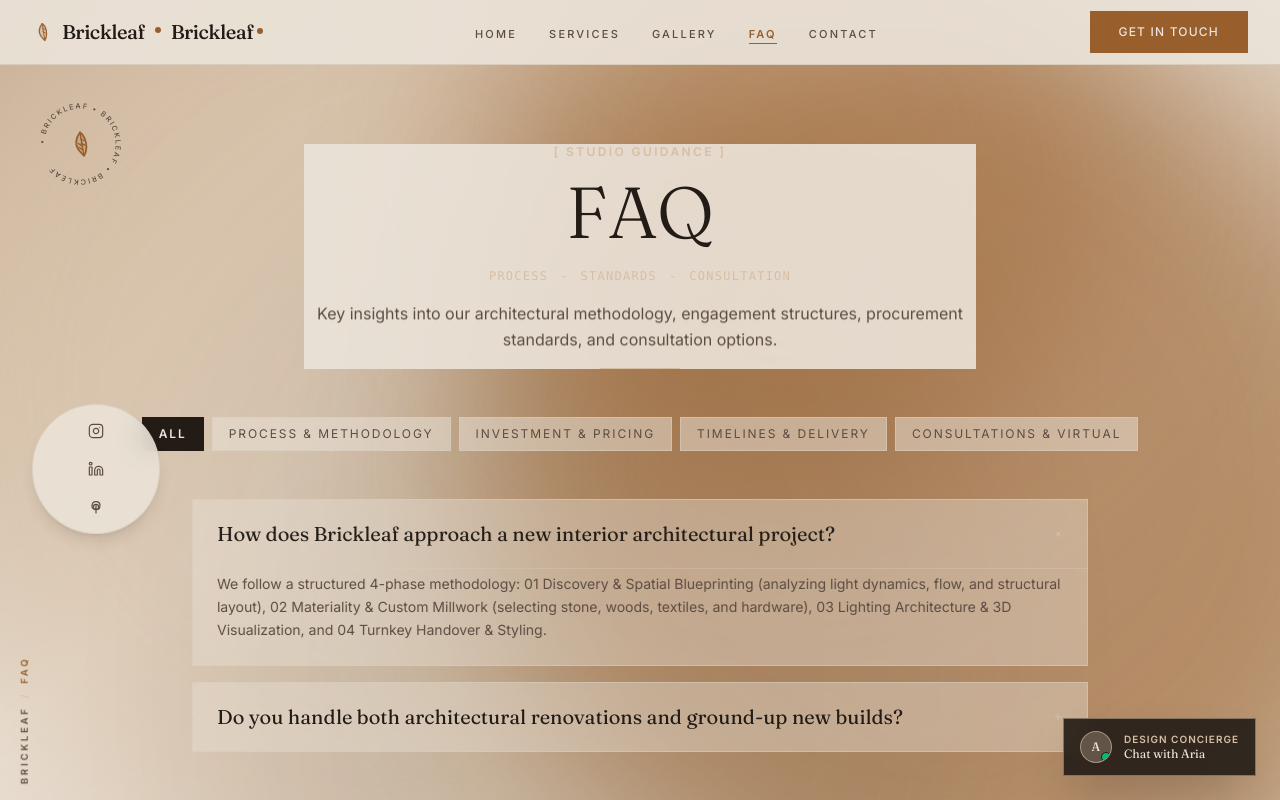
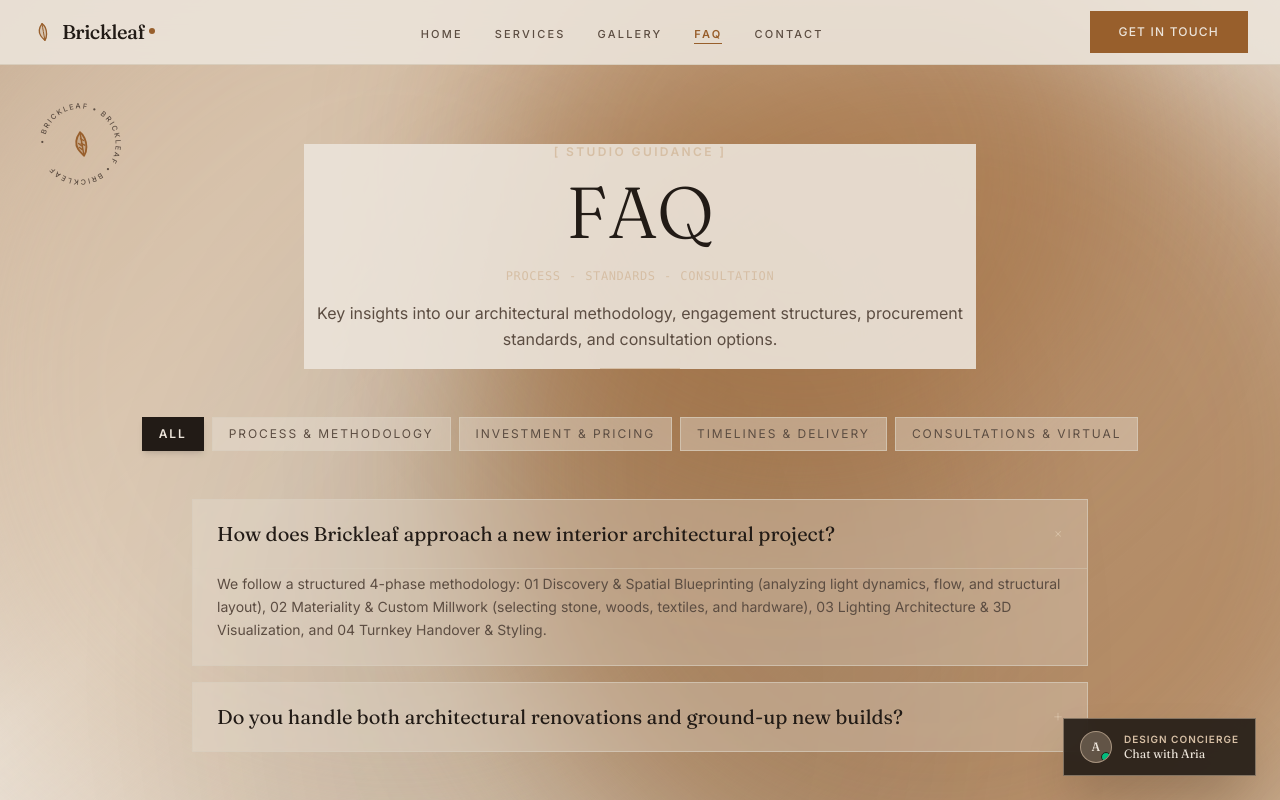
Before and after one commit to ritesh-prajan/Brickleaf, a React (Vite) app: page /faq in a window 1280 px wide. Shown: the top 800 px of the page. Built offline with nearby package versions, Linux system fonts and the light colour scheme.

Commit message:
fix(ui): static header logo, unify page background shades, and isolate social pill to contact page

```diff
--- a/src/components/faq/FaqAccordion.jsx
+++ b/src/components/faq/FaqAccordion.jsx
@@ -73,8 +73,8 @@ export default function FaqAccordion() {
               onClick={() => setActiveCategory(cat)}
               className={`px-4 py-2 text-xs uppercase tracking-[0.16em] transition-all duration-200 border ${
                 isActive
-                  ? 'bg-ink text-cream border-ink font-semibold'
-                  : 'bg-cream/50 text-ink-soft border-line/60 hover:border-sand hover:text-ink'
+                  ? 'bg-ink text-cream border-ink font-semibold shadow-md'
+                  : 'bg-cream/40 text-ink-soft border-line/70 hover:border-amber hover:text-ink'
               }`}
             >
               {cat}
@@ -89,7 +89,7 @@ export default function FaqAccordion() {
           return (
             <div
               key={item.id}
-              className="faq-item border border-line/60 bg-cream/40 transition-colors duration-200 hover:border-sand will-change-transform"
+              className="faq-item border border-line/70 bg-cream/30 backdrop-blur-[2px] transition-all duration-200 hover:border-amber will-change-transform"
             >
               <button
                 type="button"
@@ -99,12 +99,12 @@ export default function FaqAccordion() {
                 className="w-full px-6 py-5 flex items-center justify-between gap-4 text-left font-display text-lg sm:text-xl text-ink font-normal"
               >
                 <span>{item.question}</span>
-                <span className={`text-sand text-lg transition-transform duration-300 flex-shrink-0 ${isOpen ? 'rotate-45' : 'rotate-0'}`}>
+                <span className={`text-sand text-lg transition-transform duration-300 flex-shrink-0 ${isOpen ? 'rotate-45 text-amber' : 'rotate-0'}`}>
                   +
                 </span>
               </button>
               {isOpen && (
-                <div id={`faq-answer-${item.id}`} className="px-6 pb-6 pt-1 text-sm text-ink-soft leading-relaxed border-t border-line/30 font-body">
+                <div id={`faq-answer-${item.id}`} className="px-6 pb-6 pt-1 text-sm text-ink-soft leading-relaxed border-t border-line/40 font-body">
                   <p>{item.answer}</p>
                 </div>
               )}
@@ -113,7 +113,7 @@ export default function FaqAccordion() {
         })}
       </div>
 
-      <div className="max-w-4xl mx-auto p-8 bg-ink text-cream border border-sand/30 flex flex-col sm:flex-row items-center justify-between gap-6">
+      <div className="max-w-4xl mx-auto p-8 bg-ink text-cream border border-sand/30 flex flex-col sm:flex-row items-center justify-between gap-6 shadow-2xl">
         <div className="space-y-1 text-center sm:text-left">
           <Eyebrow className="text-sand">Have a unique inquiry?</Eyebrow>
           <h3 className="font-display text-2xl font-light text-cream">
--- a/src/components/layout/LeftRail.jsx
+++ b/src/components/layout/LeftRail.jsx
@@ -1,12 +1,11 @@
 /**
- * LeftRail — Global architectural brand emblem and social hub.
+ * LeftRail — Global architectural brand emblem & Contact social pill.
  *
- * Appears fixed on the left rail across all pages (desktop).
- * Features:
- * 1. Rotating circular text seal ("• BRICKLEAF • BRICKLEAF • BRICKLEAF")
- *    with botanical leaf emblem in the center (scroll-to-top interaction).
- * 2. Vertical pill with clean vector SVG social links (Instagram, LinkedIn, Pinterest).
- * 3. Page breadcrumb / studio indicator.
+ * Appears fixed on the left rail (desktop).
+ * - Circular rotating seal ("• BRICKLEAF • BRICKLEAF • BRICKLEAF") with botanical leaf:
+ *   Present on ALL pages with scroll-to-top interaction.
+ * - Social icons floating pill (Instagram, LinkedIn, Pinterest) + vertical indicator:
+ *   Displayed ONLY on the Contact page.
  */
 import { Link, useLocation } from 'react-router-dom'
 
@@ -48,8 +47,7 @@ const SOCIAL_LINKS = [
 
 export default function LeftRail() {
   const location = useLocation()
-  const path = location.pathname
-  const pageLabel = path === '/' ? 'STUDIO' : path.replace('/', '').toUpperCase()
+  const isContactPage = location.pathname === '/contact'
 
   const handleScrollTop = () => {
     window.scrollTo({ top: 0, behavior: 'smooth' })
@@ -57,10 +55,10 @@ export default function LeftRail() {
 
   return (
     <aside
-      aria-label="Studio links and emblem"
+      aria-label="Studio brand seal"
       className="hidden lg:flex flex-col justify-between fixed left-6 xl:left-8 top-24 bottom-10 z-30 pointer-events-none select-none transition-all duration-300"
     >
-      {/* ── 1. Circular Rotating Seal with Leaf Logo ── */}
+      {/* ── 1. Circular Rotating Seal (On ALL Pages) ── */}
       <div className="pointer-events-auto">
         <button
           type="button"
@@ -106,8 +104,9 @@ export default function LeftRail() {
         </button>
       </div>
 
-      {/* ── 2. Vertical Social Icons Floating Pill ── */}
-      <div className="pointer-events-auto flex flex-col items-center gap-3.5 py-3.5 px-2.5 bg-cream/85 backdrop-blur-md border border-line/80 rounded-full text-ink-soft shadow-lg">
+      {/* ── 2. Social Icons Floating Pill (ONLY ON CONTACT PAGE) ── */}
+      {isContactPage && (
+        <div className="pointer-events-auto flex flex-col items-center gap-3.5 py-3.5 px-2.5 bg-cream/85 backdrop-blur-md border border-line/80 rounded-full text-ink-soft shadow-lg animate-in fade-in duration-500">
           {SOCIAL_LINKS.map(({ name, href, icon }) => (
             <a
               key={name}
@@ -122,13 +121,16 @@ export default function LeftRail() {
             </a>
           ))}
         </div>
+      )}
 
-      {/* ── 3. Vertical Page Indicator ── */}
-      <div className="pointer-events-auto -rotate-90 origin-bottom-left translate-y-6 text-[9.5px] tracking-[0.3em] uppercase text-ink-soft font-semibold">
+      {/* ── 3. Page Indicator (ONLY ON CONTACT PAGE) ── */}
+      {isContactPage && (
+        <div className="pointer-events-auto -rotate-90 origin-bottom-left translate-y-6 text-[9.5px] tracking-[0.3em] uppercase text-ink-soft font-semibold animate-in fade-in duration-500">
           <Link to="/" className="hover:text-ink transition-colors">BRICKLEAF</Link>
           <span className="mx-2 text-sand">/</span>
-        <span className="text-amber">{pageLabel}</span>
+          <span className="text-amber">CONTACT</span>
         </div>
+      )}
     </aside>
   )
 }
--- a/src/components/layout/Navbar.jsx
+++ b/src/components/layout/Navbar.jsx
@@ -2,17 +2,15 @@
  * Navbar — Fixed luxury header.
  *
  * Features:
- * - Velocity-reactive spinning botanical leaf logo + brand mark.
- * - Clean editorial navigation links with active state indicator.
+ * - Static, elegant architectural leaf brand mark + "Brickleaf" typography (non-spinning).
+ * - Clean editorial navigation links with active state indicators.
  * - Primary "Get in Touch" CTA button.
- * - Adaptive scroll theme (cream/dark transitions based on section data-bg).
+ * - Adaptive scroll theme transitions over dark/light sections.
  * - Responsive mobile drawer menu.
- * (Theme modes removed — dedicated to bespoke Warm Mediterranean palette).
  */
 import { useRef, useState } from 'react'
 import { NavLink, useNavigate } from 'react-router-dom'
 import Button from '../ui/Button'
-import VelocityLogo from '../ui/VelocityLogo'
 import { useScrollTheme } from '../../hooks/useScrollTheme'
 
 const NAV_LINKS = [
@@ -40,13 +38,23 @@ export default function Navbar() {
         className="max-w-7xl mx-auto px-6 sm:px-8 h-16 flex items-center justify-between gap-6"
         aria-label="Main navigation"
       >
-        {/* ── Brand Logo with Velocity-Reactive Leaf ── */}
+        {/* ── Static Brand Logo (Clean, non-spinning) ── */}
         <NavLink
           to="/"
           aria-label="Brickleaf Studio — Home"
           className="flex items-center gap-2.5 group flex-shrink-0"
         >
-          <VelocityLogo />
+          <svg
+            viewBox="0 0 24 24"
+            className="w-5 h-5 text-amber fill-amber/20 stroke-amber transition-transform duration-300 group-hover:scale-105"
+            strokeWidth="1.6"
+            strokeLinecap="round"
+            strokeLinejoin="round"
+          >
+            <path d="M12 2C8.5 7 7.5 12 10.5 16.5C12 18.8 14 20.5 15.5 22C16.5 20.5 17.5 18 17.5 14.5C17.5 9 15 4 12 2Z" />
+            <path d="M12 2C13 8 14 14 15.5 22" strokeWidth="1.2" />
+          </svg>
+
           <span className="nav-brand-text font-display text-xl font-medium text-ink tracking-tight transition-colors duration-500 flex items-center">
             Brickleaf
             <span className="nav-dot inline-block w-1.5 h-1.5 rounded-full bg-amber ml-1 mb-0.5 transition-colors duration-500" />
--- a/src/components/transformation/BeforeAfterSection.jsx
+++ b/src/components/transformation/BeforeAfterSection.jsx
@@ -1,17 +1,17 @@
 import Eyebrow from '../ui/Eyebrow'
 import BeforeAfterComparison from './BeforeAfterComparison'
-import { HeadlineReveal, LineMaskRise, WordSpacingStretch } from '../ui/MotionText'
+import { HeadlineReveal, LineMaskRise } from '../ui/MotionText'
 
 /**
  * BeforeAfterSection — Editorial Before/After Transformation Section.
  *
- * Implements "Type as terrain" character reveals and reversible scroll transitions.
+ * Seamlessly transitions over the global warm flowing gradient background.
  */
 export default function BeforeAfterSection() {
   return (
     <section
       id="transformations"
-      className="relative z-10 w-full py-20 sm:py-28 md:py-36 px-4 sm:px-6 lg:px-12 bg-cream/95 text-ink border-t border-line/40"
+      className="relative z-10 w-full py-20 sm:py-28 md:py-36 px-4 sm:px-6 lg:px-12 text-ink border-t border-line/40"
       aria-label="Spatial Transformations"
     >
       <div className="max-w-6xl mx-auto space-y-10 sm:space-y-14">
@@ -38,40 +38,13 @@ export default function BeforeAfterSection() {
         </header>
 
         {/* ── Interactive Comparison Slider ──────────────────────── */}
-        <div className="w-full space-y-4">
-          <BeforeAfterComparison
-            beforeImage="/transformations/living-room-before.jpg"
-            afterImage="/transformations/living-room-after.jpg"
-            beforeLabel="Existing Space"
-            afterLabel="Brickleaf"
-            initialPosition={50}
-          />
-
-          {/* ── Metadata & Caption Bar ─────────────────────────────── */}
-          <footer className="flex flex-col sm:flex-row sm:items-center justify-between gap-3 pt-2 text-xs border-b border-line/30 pb-4 font-body">
-            <div className="flex items-center gap-3">
-              <span className="font-semibold tracking-wider text-ink uppercase">
-                Project 01: Grand Living Pavilion
-              </span>
-              <span className="text-line">•</span>
-              <span className="text-ink-soft">
-                Residential / Living Room
-              </span>
-            </div>
-
-            <div className="flex items-center gap-2 text-ink-soft text-[11px] tracking-wide">
-              <span className="text-sand">Scope:</span>
-              <span>Architectural Coving, Custom Media Joinery, Furnishing &amp; Finishes</span>
-            </div>
-          </footer>
-        </div>
-
-        {/* ── Word Spacing Pull Parallax Detail ─────────────────────── */}
-        <div className="pt-4 text-center">
-          <WordSpacingStretch className="font-display text-sm sm:text-base uppercase tracking-[0.2em] text-sand/80 font-light">
-            Crafted to Endure • Light &amp; Flow • Your Private Sanctuary
-          </WordSpacingStretch>
-        </div>
+        <BeforeAfterComparison
+          beforeImage="/transformations/living-room-before.jpg"
+          afterImage="/transformations/living-room-after.jpg"
+          beforeLabel="Original State"
+          afterLabel="Brickleaf Completed Living Room"
+          initialPosition={50}
+        />
 
       </div>
     </section>
```
Also changed, not shown: src/components/gallery/GalleryGrid.jsx (+4 -4 lines), src/pages/Services.jsx (+6 -8 lines). Lines whose indentation alone changed are shown as unchanged.
